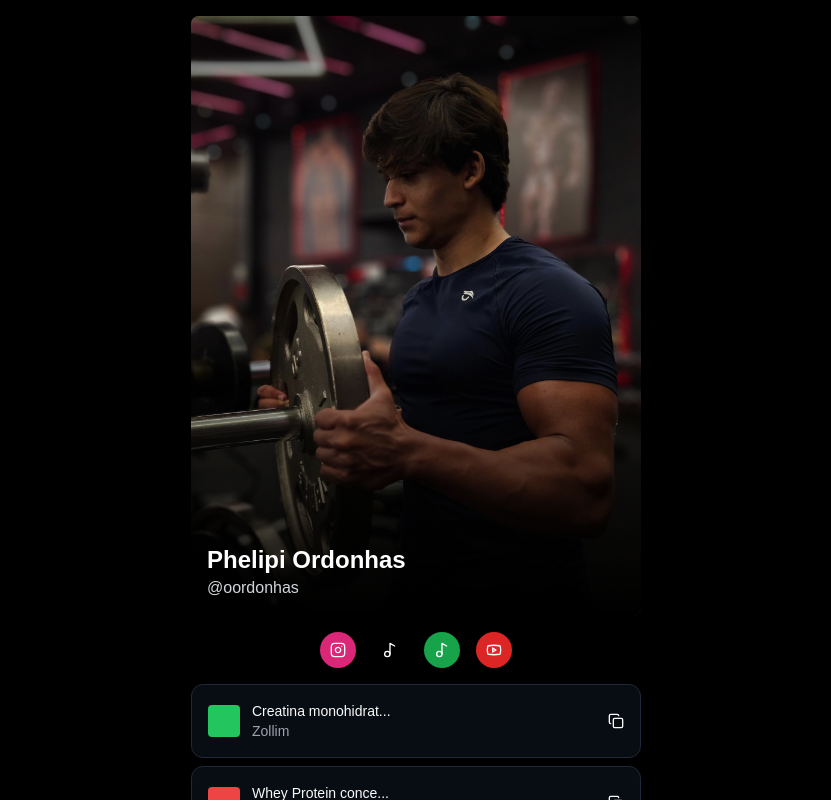
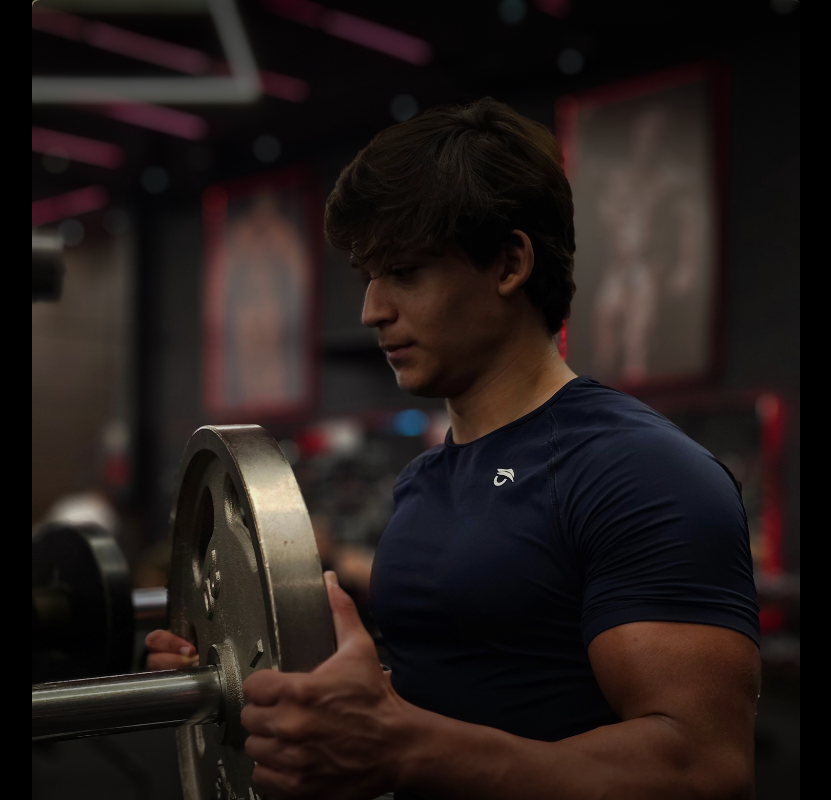
Before and after one commit to lucasfabbrim/ph, a Next.js app: page / in a window 1280 px wide. Shown: the top 800 px of the page, without its empty margins (224-1055 px from the left). Built offline with nearby package versions, Linux system fonts and the light colour scheme.

Commit message:
Update page.tsx

```diff
--- a/src/app/page.tsx
+++ b/src/app/page.tsx
@@ -10,7 +10,7 @@ export default function Home() {
     <div className="bg-black min-h-screen">
       <main className="container flex flex-col">
         <section id="hero" className="bg-white mx-auto">
-          <div className="dark min-h-screen bg-black text-white p-4">
+          <div className="dark min-h-screen bg-black text-white ">
             <div className="max-w-3xl mx-auto space-y-4">
               <div className="relative">
                 <Image
@@ -18,11 +18,12 @@ export default function Home() {
                   alt="Profile background"
                   width={400}
                   height={400}
-                  className="w-full h-[600px] object-cover rounded-lg"
+                  className="w-full h-full object-cover rounded"
                 />
-                <div className="absolute inset-0 bg-gradient-to-t from-black via-black/5 to-black/40 rounded-lg" />
+                <div className="absolute inset-0 bg-gradient-to-t from-black via-black/5 to-black/70 rounded-lg" />
                 <div className="absolute bottom-4 left-4">
-                  <h1 className="text-2xl font-bold">Phelipi Ordonhas</h1>
+                  <h1 className="text-3xl font-bold">Phelipi Ordonhas</h1>
+
                   <p className="text-gray-300">@oordonhas</p>
                 </div>
               </div>
```
